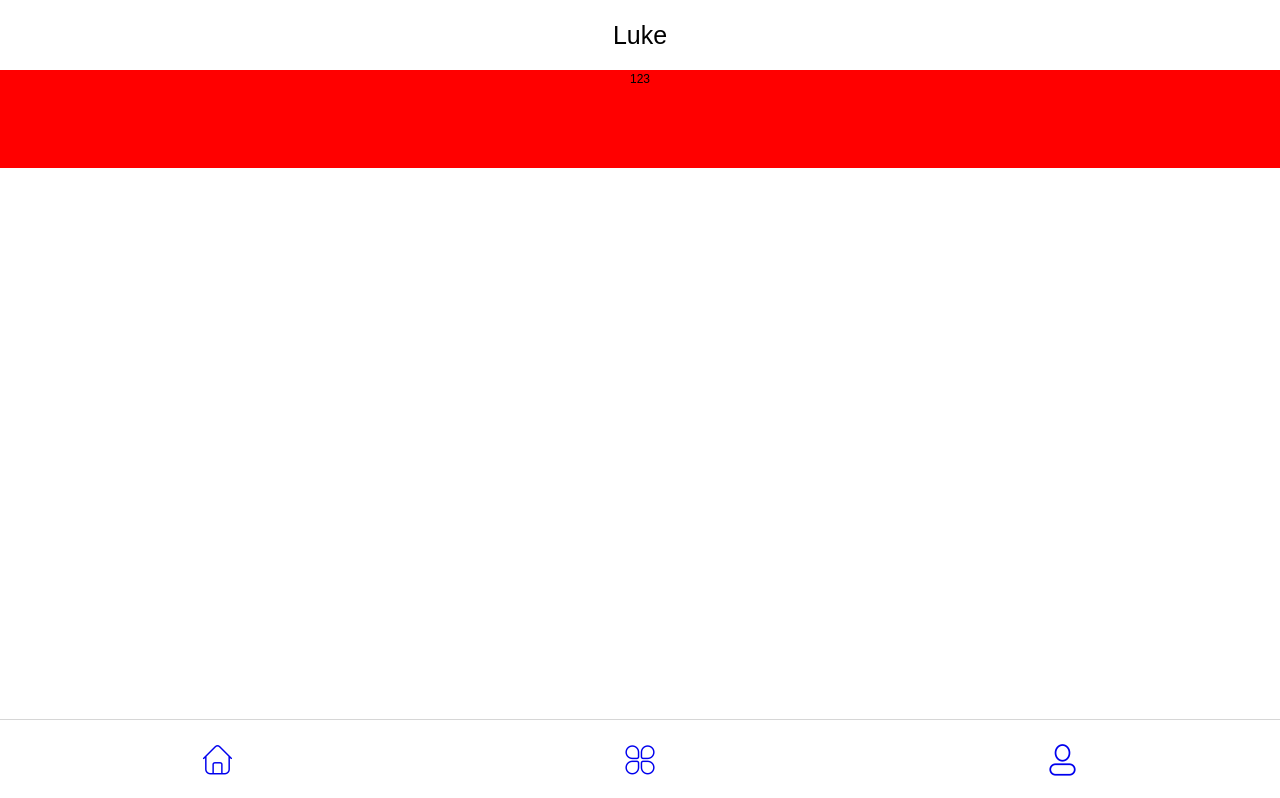
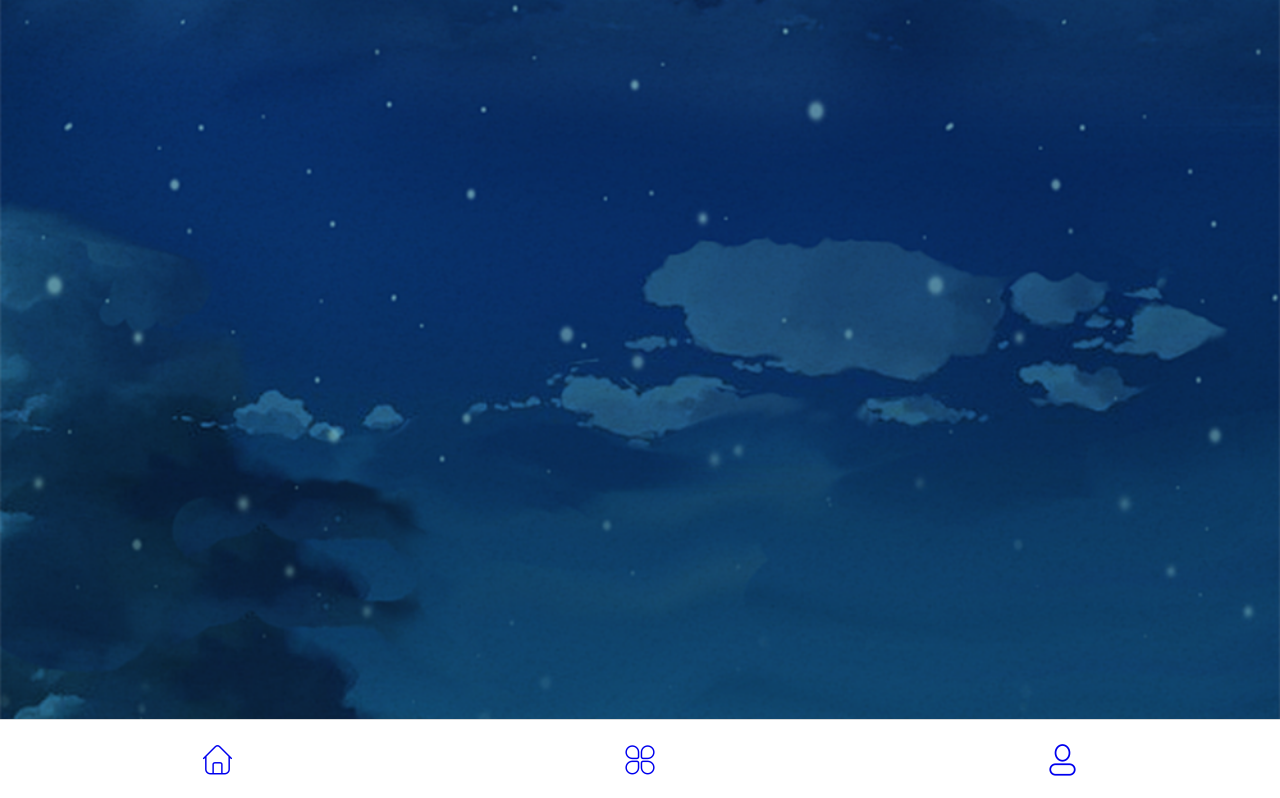
Before and after one commit to luke93h/luke-blog, a React app: page /user in a window 1280 px wide. Shown: the top 798 px of the page. Built offline with nearby package versions, Linux system fonts and the light colour scheme.

Commit message:
个人中心初始化

```diff
--- a/src/routers/main.css
+++ b/src/routers/main.css
@@ -1,5 +1,6 @@
 .main{
   position: relative;
+  height: 100%;
 }
 :global(.fade-enter) {
   left: 100%;
--- a/src/routers/main.js
+++ b/src/routers/main.js
@@ -13,7 +13,6 @@ class Main extends Component {
     }
     render() {
         var location = this.props.location
-        console.log(this.props)
         return (
             <TransitionGroup
                 className={styles.main}
--- a/src/routers/user/index.css
+++ b/src/routers/user/index.css
@@ -1,9 +1,15 @@
 .main{
+    z-index: 2;
     text-align: center;
     position: absolute;
-    top: 0;
+    top: -0.7rem;
     left: 0;
     right: 0;
     padding-bottom: 0.8rem;
-    background-color: red;
+    .head{
+        height: 7.6rem;
+        img{
+            width: 100%;
+        }
+    }
 }
--- a/src/routers/user/index.js
+++ b/src/routers/user/index.js
@@ -8,7 +8,9 @@ class Articles extends Component {
             <div
                 className={styles.main}
             >
-                123
+                <div className={styles.head}>
+                    <img src="./images/user.png" alt=""/>
+                </div>
             </div>
 
         )
```
Also changed, not shown: src/routers/header.css (+7 -1 lines), public/images/user.png (added).
